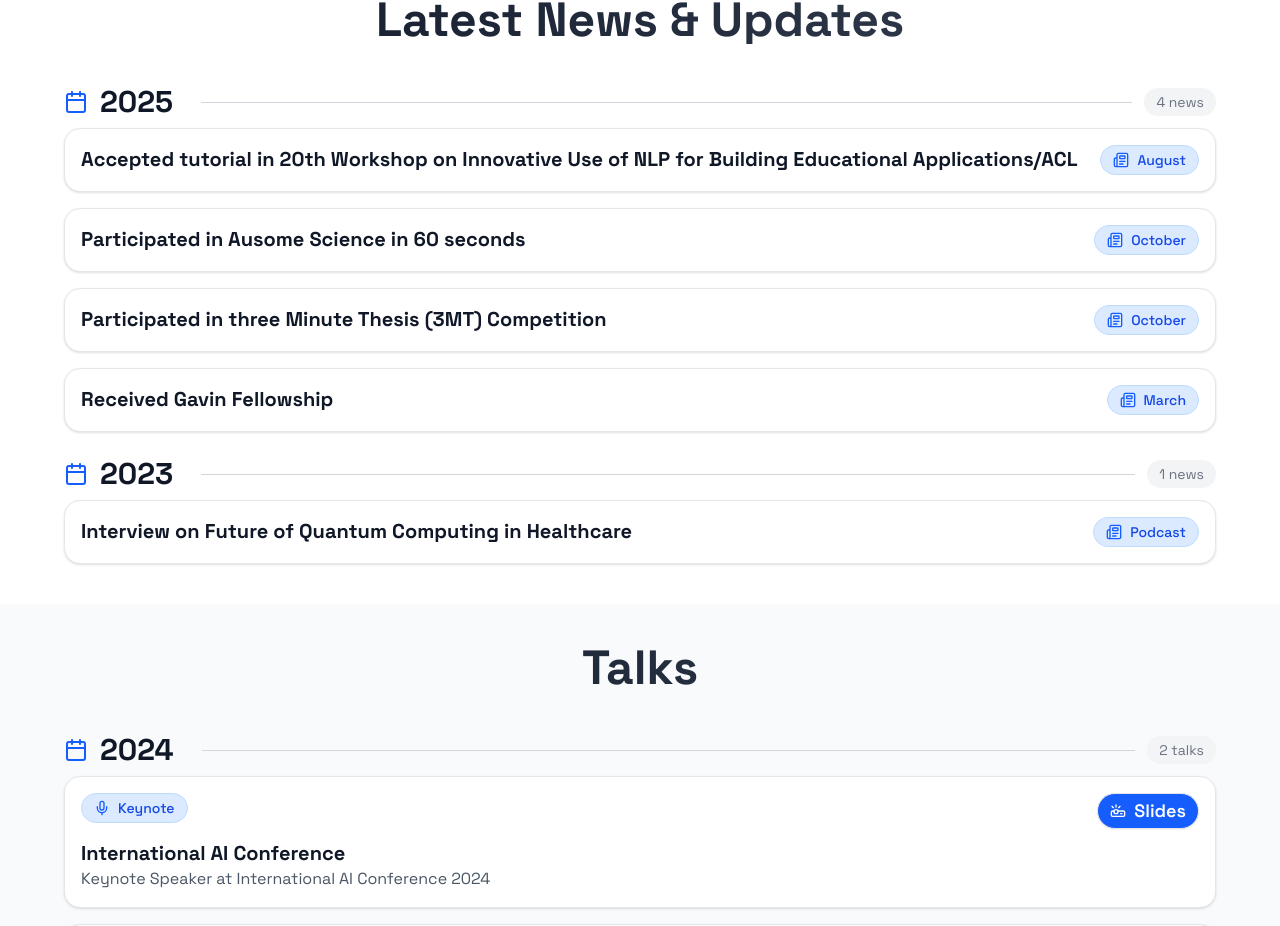
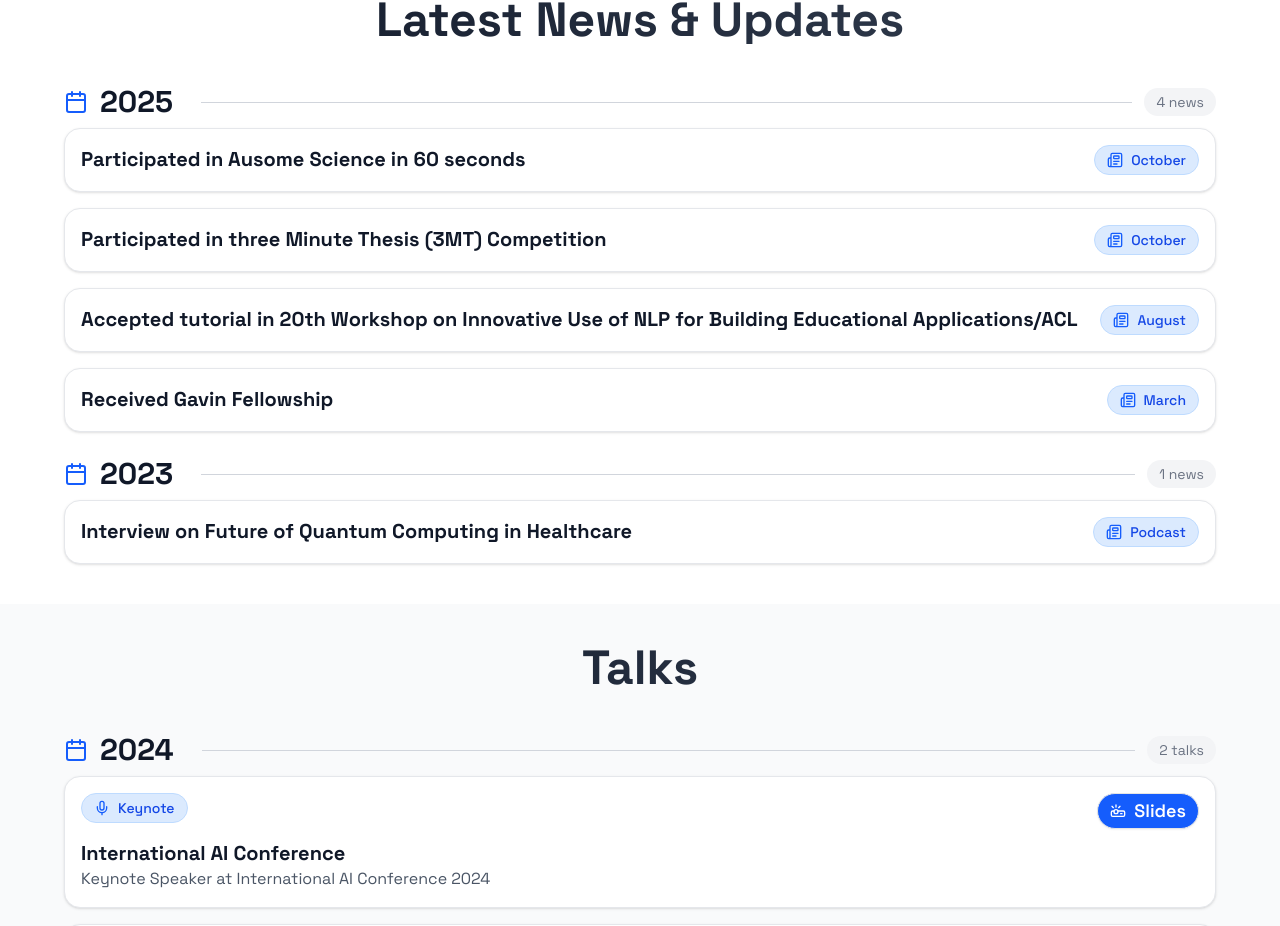
Before and after one commit to MahaZainab/MahaZainab.github.io, a React (Vite) app: page / in a window 1280 px wide. Shown: the part 1845-2771 px from the top of the page. Built offline with nearby package versions, Linux system fonts and the light colour scheme.

Commit message:
Auto commit on save

```diff
--- a/src/data/content.ts
+++ b/src/data/content.ts
@@ -115,12 +115,6 @@ export const publications: Publication[] = [
 
 export const news: News[] = [
   {
-    id: 1,
-    title: "Accepted tutorial in 20th Workshop on Innovative Use of NLP for Building Educational Applications/ACL",
-    year: "2025",
-    category: "August",
-  },
-  {
     id: 2,
     title: "Participated in Ausome  Science in 60 seconds",
     year: "2025",
@@ -131,6 +125,12 @@ export const news: News[] = [
     title: "Participated in three Minute Thesis (3MT) Competition",
     year: "2025",
     category: "October",
+  },
+  {
+    id: 1,
+    title: "Accepted tutorial in 20th Workshop on Innovative Use of NLP for Building Educational Applications/ACL",
+    year: "2025",
+    category: "August",
   },
   {
     id: 4,
```
